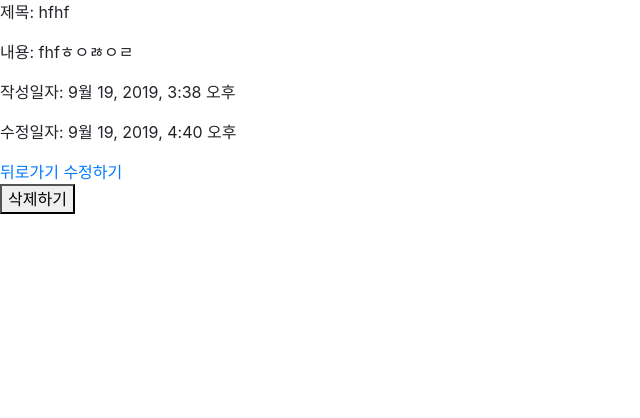
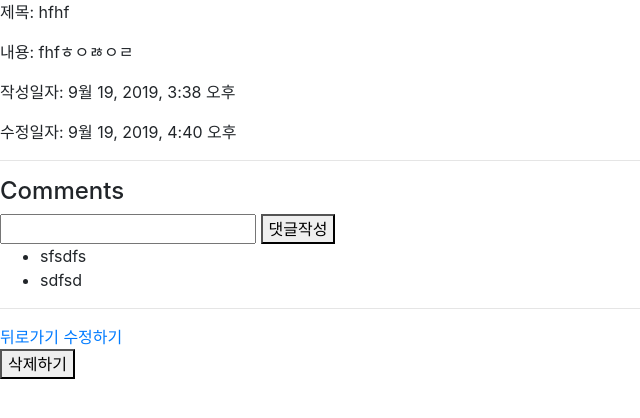
Before and after one commit to tesschung/django, a Django app: page /articles/detail/22/ in a window 1280 px wide. Shown: the top 418 px of the page, without its empty margins (0-640 px from the left). Run offline with Django 3.2, Linux system fonts and the light colour scheme; data comes from the database, SQL or seed files in the repository; both versions use the stored data as it was after the commit; some libraries are stand-ins or nearby versions.

Commit message:
게시판 구현

```diff
--- a/django_crud/articles/models.py
+++ b/django_crud/articles/models.py
@@ -2,9 +2,23 @@ from django.db import models
 
 # Create your models here.
 
-
+# article입장에서 comment를 바로 가져올 수 없기때문에 따로 불러와야 한다.
 class Article(models.Model):
     title = models.CharField(max_length=20)
     content = models.TextField()
     created_at = models.DateTimeField(auto_now_add=True)
     updated_at = models.DateTimeField(auto_now=True)
+
+class Comment(models.Model):
+    # on_delete=models.CASCADE == 'Article이 삭제되면 Comment도 함께 삭제'
+    article = models.ForeignKey(Article, on_delete=models.CASCADE)
+    content = models.CharField(max_length=200)
+    created_at = models.DateTimeField(auto_now_add=True)
+    updated_at = models.DateTimeField(auto_now=True)
+
+    # 자동으로 데이터를 꺼낼때 역순으로 가져올 수 있도록 함. 즉 마지막에 생성된 댓글부터 조회
+    class Meta:
+        ordering = ['-pk']
+
+    def __str__(self):
+        return self.content
--- a/django_crud/articles/templates/articles/detail.html
+++ b/django_crud/articles/templates/articles/detail.html
@@ -7,8 +7,24 @@ detail
 {% block body %}
 <p>제목: {{ article.title }}</p>
 <p>내용: {{ article.content }}</p>
-<p>작성일자: {{ article.created_at }}</p>
-<p>수정일자: {{ article.updated_at }}</p>
+<p>작성일자: {{ article.created_at }}</p><p>수정일자: {{ article.updated_at }}</p>
+
+<hr>
+<h4>Comments</h4>
+{% comment %} 댓글 작성을 위한 form {% endcomment %}
+<form action="{% url 'articles:comments_create' article.pk %}" method="POST">
+{% csrf_token %}
+<input type="text" name="content">
+<button type="submit">댓글작성</button>
+</form>
+<ul>
+{% for comment in comments %}
+<li>{{ comment.content }}</li>
+{% empty %}
+<p>아직 댓글이 없습니다.</p>
+{% endfor %}
+</ul>
+<hr>
 <a href="{% url 'articles:index' %}">뒤로가기</a>
 <a href="{% url 'articles:update' article.pk %}">수정하기</a>
 <form action="{% url 'articles:delete' article.pk %}" method="POST" onclick="return confirm('삭제?')">
--- a/django_crud/articles/urls.py
+++ b/django_crud/articles/urls.py
@@ -14,4 +14,7 @@ urlpatterns = [
     # 삭제
     path('<int:article_pk>/delete/', views.delete, name='delete'),
     path('<int:article_pk>/update/', views.update, name='update'),
+
+    #
+    path('<int:article_pk>/comments', views.comments_create, name='comments_create'),
 ]
--- a/django_crud/articles/views.py
+++ b/django_crud/articles/views.py
@@ -1,5 +1,5 @@
 from django.shortcuts import render, redirect, get_object_or_404
-from .models import Article
+from .models import Article, Comment
 
 # articles의 메인페이지고, article list를 보여준다.
 def index(request):
@@ -13,8 +13,10 @@ def index(request):
 
 def detail(request, article_pk):
     article = get_object_or_404(Article, pk=article_pk)
+    comments = article.comment_set.all()
     context = {
-        'article': article
+        'article': article,
+        'comments': comments,
         }
     return render(request, 'articles/detail.html', context)
 
@@ -71,3 +73,17 @@ def update(request, article_pk):
             'article' : article
         }
         return render(request, 'articles/update.html', context)
+
+
+def comments_create(request, article_pk):
+    # article_pk에 해당하는 article에 새로운 comment 생성
+    # 생성한 다음 article detail page로 redirect
+    article = Article.objects.get(pk=article_pk)
+
+    if request.method == 'POST':
+        content = request.POST.get('content')
+        comment = Comment()
+        comment.content = content
+        comment.article = article
+        comment.save()
+        return redirect('articles:detail', article.pk)
--- a/django_crud/crud/settings.py
+++ b/django_crud/crud/settings.py
@@ -33,6 +33,10 @@ ALLOWED_HOSTS = []
 INSTALLED_APPS = [
     'articles',
     'jobs',
+
+    # third party
+    'django_extensions',
+
     'django.contrib.admin',
     'django.contrib.auth',
     'django.contrib.contenttypes',
```
Also changed, not shown: django_crud/README.md, django_crud/articles/migrations/0002_comment.py (added), django_crud/articles/migrations/0003_auto_20190920_1613.py (added), django_crud/db.sqlite3, django_crud/jobs/views.py (line endings or trailing spaces).
